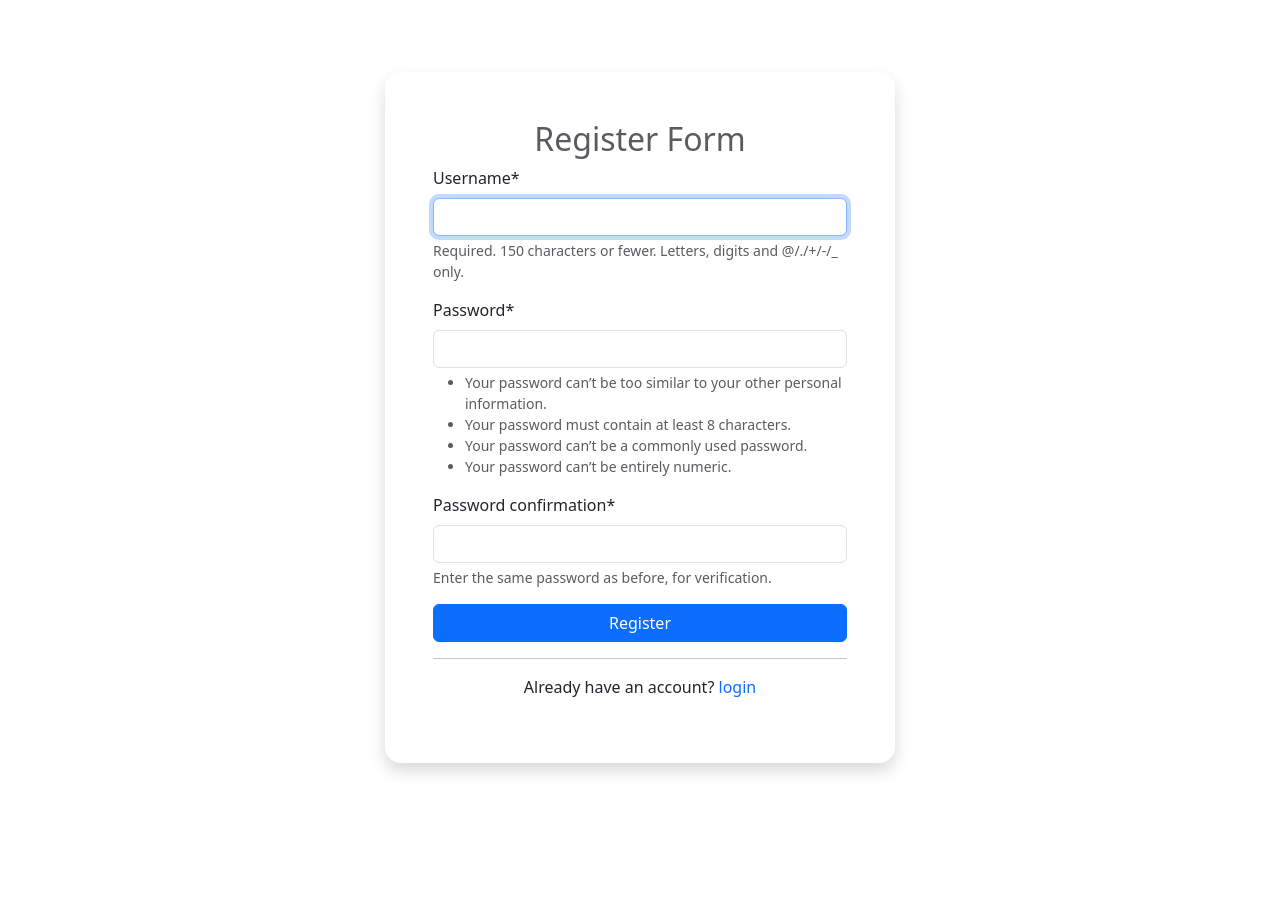
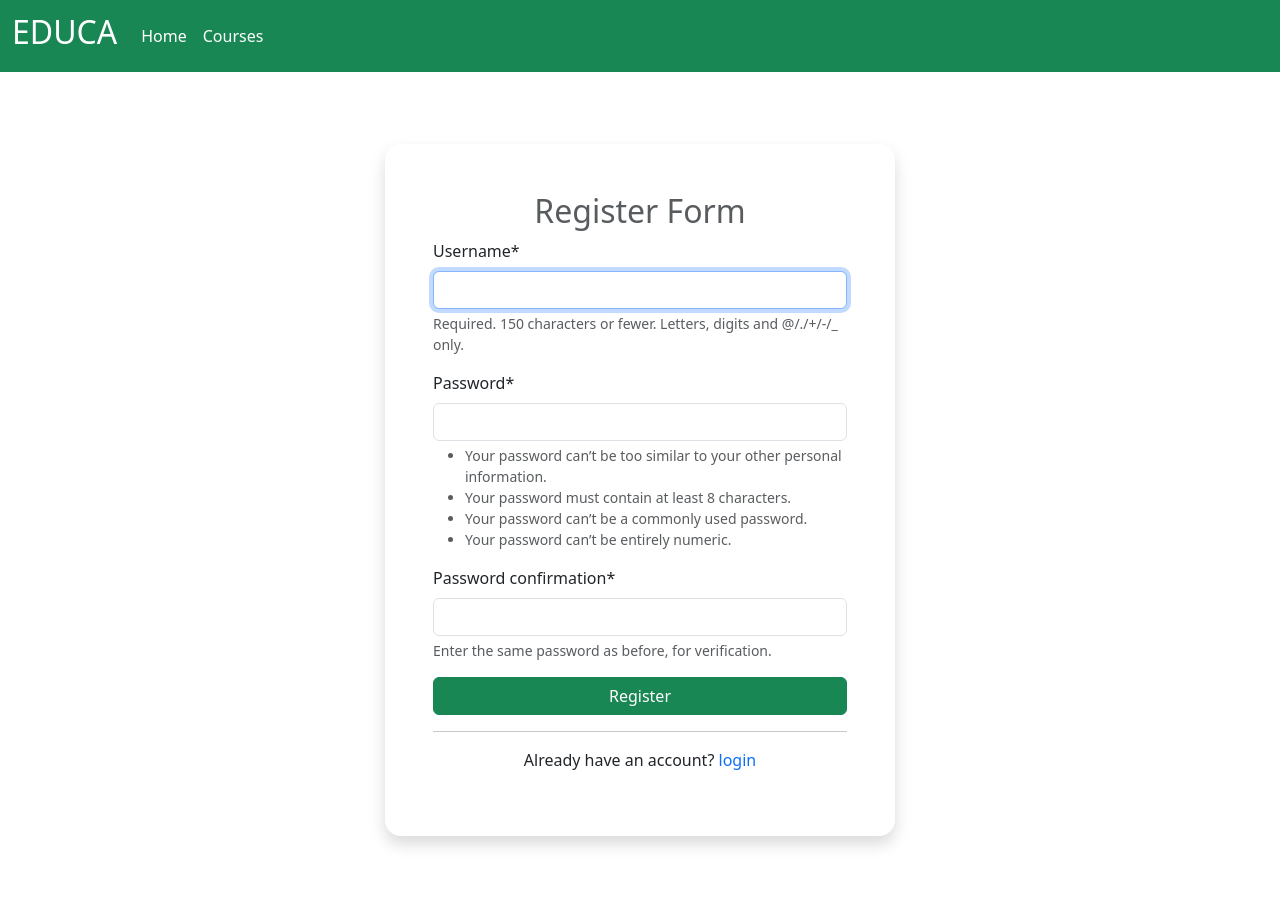
Before and after one commit to sacheen59/Educa, a Django app: page /accounts/register/ in a window 1280 px wide. Before the commit the page ends 774 px from the top, so only its background shows below. Run offline with Django 5.2, Linux system fonts and the light colour scheme; some libraries are stand-ins or nearby versions.

Commit message:
worked on course

```diff
--- a/accounts/templates/accounts/register.html
+++ b/accounts/templates/accounts/register.html
@@ -29,7 +29,7 @@ educa || register
                 {% csrf_token %}
                 {{ form | crispy }}
                 <div class="mt-3 d-grid">
-                    <input type="submit" value="Register" class="btn btn-primary">
+                    <input type="submit" value="Register" class="btn btn-success">
                 </div>
             </form>
             <hr>
--- a/accounts/templates/accounts/user_login.html
+++ b/accounts/templates/accounts/user_login.html
@@ -29,7 +29,7 @@ educa || login
                 {% csrf_token %}
                 {{ form | crispy }}
                 <div class="mt-4 d-grid">
-                    <input type="submit" value="Login" class="btn btn-primary"/>
+                    <input type="submit" value="Login" class="btn btn-success"/>
                 </div>
             </form>
             <hr>
--- a/educa/settings.py
+++ b/educa/settings.py
@@ -135,3 +135,5 @@ MEDIA_ROOT = BASE_DIR / 'media'
 CRISPY_ALLOWED_TEMPLATE_PACKS = "bootstrap4"
 
 CRISPY_TEMPLATE_PACK = "bootstrap4"
+
+LOGIN_URL = '/accounts/login'
--- a/templates/base.html
+++ b/templates/base.html
@@ -12,6 +12,34 @@
     />
   </head>
   <body>
+    <!-- navbar section start -->
+    <nav class="navbar navbar-expand-lg bg-body-success bg-success">
+        <div class="container-fluid">
+          <a class="navbar-brand" href="#">
+            <h2 class="text-white">EDUCA</h2>
+          </a>
+          <button class="navbar-toggler" type="button" data-bs-toggle="collapse" data-bs-target="#navbarSupportedContent" aria-controls="navbarSupportedContent" aria-expanded="false" aria-label="Toggle navigation">
+            <span class="navbar-toggler-icon"></span>
+          </button>
+          <div class="collapse navbar-collapse" id="navbarSupportedContent">
+            <ul class="navbar-nav me-auto mb-2 mb-lg-0">
+              <li class="nav-item">
+                <a class="nav-link text-white active" aria-current="page" href="#">Home</a>
+              </li>
+              <li class="nav-item">
+                <a class="nav-link text-white" href="#">Courses</a>
+              </li>
+            </ul>
+          </div>
+          <!-- {% if user.is_authenticated %}
+          <div>
+            <a href="{% url 'login' %}" class="btn btn-dark">Logout</a>
+          </div>
+          {% endif %} -->
+        </div>
+      </nav>
+
+    <!-- navbar section end  -->
     {% block main_content %}
 
     {% endblock %}
```
Also changed, not shown: courses/views.py (+36 -1 lines), db.sqlite3.
